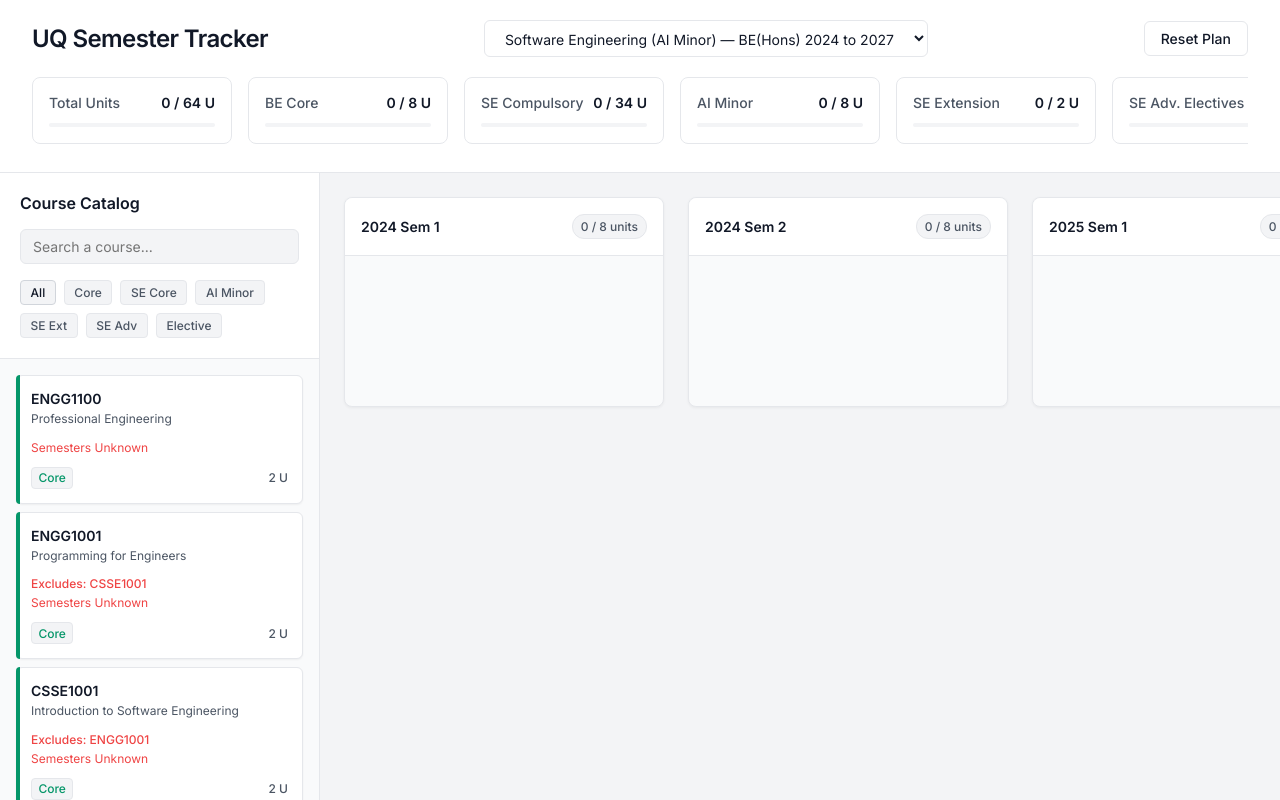
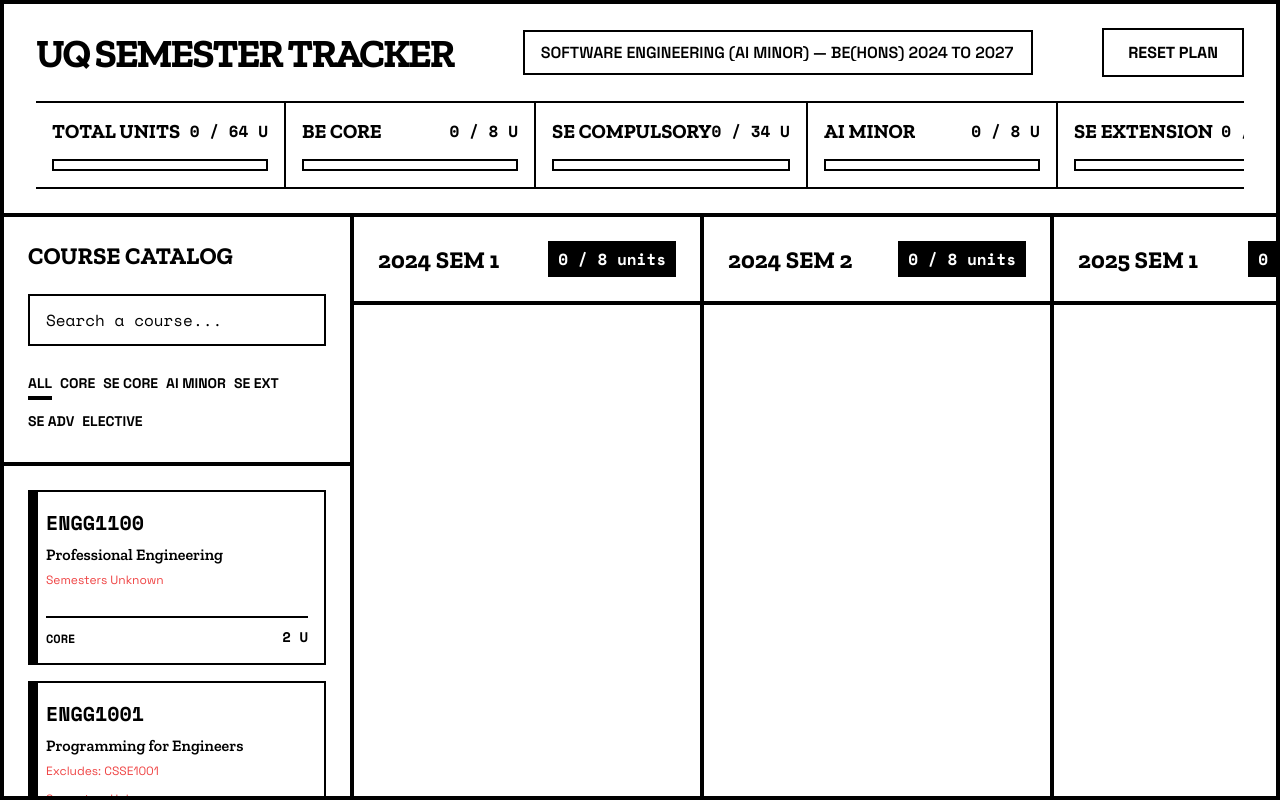
Before and after one commit to dhirenmalik/uq-tracker, a plain HTML site: page index.html in a window 1280 px wide. Drawn offline with nearby package versions, Linux system fonts and the light colour scheme; no server answers.

Commit message:
style: apply brutalist editorial redesign

```diff
--- a/index.html
+++ b/index.html
@@ -4,7 +4,7 @@
   <meta charset="UTF-8">
   <title>UQ Semester Tracker | Software Engineering + AI Minor</title>
   <link rel="stylesheet" href="styles.css">
-  <link href="https://fonts.googleapis.com/css2?family=Inter:wght@300;400;500;600;700&display=swap" rel="stylesheet">
+  <link href="https://fonts.googleapis.com/css2?family=Space+Grotesk:wght@400;600;700&family=Space+Mono:wght@400;700&family=Zilla+Slab:wght@600;700&display=swap" rel="stylesheet">
 </head>
 <body>
   <div class="app-container">
--- a/styles.css
+++ b/styles.css
@@ -1,26 +1,31 @@
 :root {
-  --bg-color: #f3f4f6;
+  --bg-color: #ffffff;
   --surface-color: #ffffff;
-  --column-bg: #f9fafb;
-  --border-color: #e5e7eb;
-  --text-primary: #111827;
-  --text-secondary: #4b5563;
-  --accent-color: #2563eb;
-  --accent-hover: #1d4ed8;
+  --column-bg: #ffffff;
+  --border-color: #000000;
+  --text-primary: #000000;
+  --text-secondary: #000000;
+  --accent-color: #ff003c;
+  --accent-hover: #000000;
 
-  --cat-core: #059669;
-  --cat-se: #2563eb;
-  --cat-ai: #d97706;
-  --cat-ext: #7c3aed;
-  --cat-adv: #db2777;
-  --cat-elec: #475569;
+  --cat-core: #000000;
+  --cat-se: #ff003c;
+  --cat-ai: #ffea00;
+  --cat-ext: #0000ff;
+  --cat-adv: #ff00ff;
+  --cat-elec: #00ff00;
+
+  --font-heading: "Zilla Slab", serif;
+  --font-body: "Space Grotesk", sans-serif;
+  --font-mono: "Space Mono", monospace;
 }
 
 * {
   box-sizing: border-box;
   margin: 0;
   padding: 0;
-  font-family: 'Inter', system-ui, -apple-system, sans-serif;
+  border-radius: 0 !important;
+  box-shadow: none !important;
 }
 
 body {
@@ -28,22 +33,24 @@ body {
   color: var(--text-primary);
   height: 100vh;
   overflow: hidden;
+  font-family: var(--font-body);
+  -webkit-font-smoothing: antialiased;
 }
 
 .app-container {
   display: flex;
   flex-direction: column;
   height: 100vh;
+  border: 4px solid var(--border-color);
 }
 
-/* Header */
 .glass-header {
   background: var(--surface-color);
-  border-bottom: 1px solid var(--border-color);
-  padding: 1.25rem 2rem;
+  border-bottom: 4px solid var(--border-color);
+  padding: 1.5rem 2rem;
   display: flex;
   flex-direction: column;
-  gap: 1.25rem;
+  gap: 1.5rem;
   z-index: 10;
 }
 
@@ -54,100 +61,110 @@ body {
 }
 
 .header-main h1 {
-  font-size: 1.5rem;
-  font-weight: 600;
+  font-family: var(--font-heading);
+  font-size: 2.5rem;
+  font-weight: 700;
   color: var(--text-primary);
-  letter-spacing: -0.025em;
+  text-transform: uppercase;
+  letter-spacing: -0.05em;
 }
 
 .degree-select {
   background: var(--surface-color);
   color: var(--text-primary);
-  border: 1px solid var(--border-color);
-  padding: 0.5rem 1rem;
-  border-radius: 6px;
-  font-size: 0.875rem;
-  font-family: inherit;
+  border: 2px solid var(--border-color);
+  padding: 0.75rem 1rem;
+  font-size: 1rem;
+  font-family: var(--font-body);
+  font-weight: 600;
   cursor: pointer;
   outline: none;
-  transition: border-color 0.15s ease;
+  appearance: none;
+  text-transform: uppercase;
 }
 
-.degree-select:hover, .degree-select:focus {
-  border-color: var(--accent-color);
+.degree-select:hover,
+.degree-select:focus {
+  background: var(--text-primary);
+  color: var(--surface-color);
 }
 
 .premium-btn {
   background: var(--surface-color);
   color: var(--text-primary);
-  border: 1px solid var(--border-color);
-  padding: 0.5rem 1rem;
-  border-radius: 6px;
-  font-size: 0.875rem;
-  font-weight: 500;
+  border: 2px solid var(--border-color);
+  padding: 0.75rem 1.5rem;
+  font-size: 1rem;
+  font-family: var(--font-body);
+  font-weight: 700;
+  text-transform: uppercase;
   cursor: pointer;
-  transition: all 0.15s ease;
+  transition: none;
 }
 
 .premium-btn:hover {
-  background: #f3f4f6;
-  border-color: #d1d5db;
+  background: var(--text-primary);
+  color: var(--surface-color);
 }
 
-/* Progress Dashboard */
 .progress-dashboard {
   display: flex;
-  gap: 1rem;
+  gap: 0;
   overflow-x: auto;
-  padding-bottom: 0.5rem;
+  border-top: 2px solid var(--border-color);
+  border-bottom: 2px solid var(--border-color);
 }
 
 .progress-widget {
   background: var(--surface-color);
-  border: 1px solid var(--border-color);
-  border-radius: 8px;
+  border-right: 2px solid var(--border-color);
   padding: 1rem;
-  min-width: 200px;
+  min-width: 250px;
   flex-shrink: 0;
   display: flex;
   flex-direction: column;
-  gap: 0.75rem;
+  gap: 1rem;
+}
+
+.progress-widget:last-child {
+  border-right: none;
 }
 
 .progress-header {
   display: flex;
   justify-content: space-between;
-  align-items: center;
+  align-items: flex-end;
 }
 
 .progress-title {
-  font-weight: 500;
-  font-size: 0.875rem;
-  color: var(--text-secondary);
+  font-family: var(--font-heading);
+  font-weight: 700;
+  font-size: 1.25rem;
+  color: var(--text-primary);
+  text-transform: uppercase;
 }
 
 .progress-counts {
-  font-size: 0.875rem;
-  font-weight: 600;
+  font-family: var(--font-mono);
+  font-size: 1rem;
+  font-weight: 700;
   color: var(--text-primary);
 }
 
 .progress-bar-bg {
   width: 100%;
-  height: 4px;
-  background: #f3f4f6;
-  border-radius: 2px;
+  height: 12px;
+  background: var(--surface-color);
+  border: 2px solid var(--border-color);
   overflow: hidden;
 }
 
 .progress-bar-fill {
   height: 100%;
-  background: var(--accent-color);
-  border-radius: 2px;
-  transition: width 0.3s ease;
+  background: var(--text-primary);
+  transition: none;
 }
 
-/* Main Content */
 .main-content {
   display: flex;
   flex: 1;
@@ -155,45 +172,48 @@ body {
   background: var(--bg-color);
 }
 
-/* Catalog Sidebar */
 .catalog-panel {
-  width: 320px;
+  width: 350px;
   background: var(--surface-color);
-  border-right: 1px solid var(--border-color);
+  border-right: 4px solid var(--border-color);
   display: flex;
   flex-direction: column;
   z-index: 5;
 }
 
 .catalog-header {
-  padding: 1.25rem;
-  border-bottom: 1px solid var(--border-color);
+  padding: 1.5rem;
+  border-bottom: 4px solid var(--border-color);
 }
 
 .catalog-header h2 {
-  font-size: 1rem;
-  font-weight: 600;
-  margin-bottom: 1rem;
+  font-family: var(--font-heading);
+  font-size: 1.5rem;
+  font-weight: 700;
+  margin-bottom: 1.5rem;
   color: var(--text-primary);
+  text-transform: uppercase;
 }
 
 .search-box input {
   width: 100%;
-  background: var(--bg-color);
-  border: 1px solid var(--border-color);
+  background: var(--surface-color);
+  border: 2px solid var(--border-color);
   color: var(--text-primary);
-  padding: 0.5rem 0.75rem;
-  border-radius: 6px;
-  font-size: 0.875rem;
+  padding: 0.75rem 1rem;
+  font-family: var(--font-mono);
+  font-size: 1rem;
   outline: none;
-  transition: border-color 0.15s, box-shadow 0.15s;
-  margin-bottom: 1rem;
+  margin-bottom: 1.5rem;
 }
 
 .search-box input:focus {
-  border-color: var(--accent-color);
-  box-shadow: 0 0 0 2px rgba(37, 99, 235, 0.1);
-  background: var(--surface-color);
+  background: var(--accent-color);
+  color: var(--surface-color);
+}
+
+.search-box input::placeholder {
+  color: var(--text-primary);
 }
 
 .cat-filters {
@@ -203,52 +223,61 @@ body {
 }
 
 .filter-pill {
-  background: var(--bg-color);
-  border: 1px solid var(--border-color);
-  color: var(--text-secondary);
-  padding: 0.25rem 0.6rem;
-  border-radius: 4px;
-  font-size: 0.75rem;
-  font-weight: 500;
+  background: var(--surface-color);
+  border: none;
+  border-bottom: 4px solid transparent;
+  color: var(--text-primary);
+  padding: 0.25rem 0;
+  font-family: var(--font-body);
+  font-size: 0.875rem;
+  font-weight: 700;
+  text-transform: uppercase;
   cursor: pointer;
-  transition: all 0.15s;
+  transition: none;
 }
 
-.filter-pill.active, .filter-pill:hover {
-  background: #f3f4f6;
+.filter-pill.active,
+.filter-pill:hover {
+  background: var(--surface-color);
   color: var(--text-primary);
-  border-color: #d1d5db;
+  border-bottom-color: var(--text-primary);
 }
 
 .course-list-container {
   flex: 1;
   overflow-y: auto;
-  padding: 1rem;
-  background: var(--column-bg);
+  padding: 1.5rem;
+  background: var(--surface-color);
 }
 
 .course-list {
   display: flex;
   flex-direction: column;
-  gap: 0.5rem;
+  gap: 1rem;
   min-height: 100px;
 }
 
-/* Draggable Course Cards */
 .course-card {
   background: var(--surface-color);
-  border: 1px solid var(--border-color);
-  border-radius: 6px;
-  padding: 0.875rem;
+  border: 2px solid var(--border-color);
+  padding: 1rem;
   cursor: grab;
   position: relative;
-  transition: border-color 0.15s, box-shadow 0.15s;
-  box-shadow: 0 1px 2px rgba(0, 0, 0, 0.05);
+  transition: none;
+  display: flex;
+  flex-direction: column;
+  gap: 0.5rem;
 }
 
 .course-card:hover {
-  border-color: #d1d5db;
-  box-shadow: 0 2px 4px rgba(0, 0, 0, 0.05);
+  background: var(--text-primary);
+  color: var(--surface-color);
+}
+
+.course-card:hover .course-code,
+.course-card:hover .course-name,
+.course-card:hover .course-units {
+  color: var(--surface-color);
 }
 
 .course-card:active {
@@ -256,137 +285,160 @@ body {
 }
 
 .course-card::before {
-  content: '';
+  content: "";
   position: absolute;
-  left: -1px;
-  top: -1px;
-  bottom: -1px;
-  width: 4px;
-  background: var(--bg-indicator, var(--accent-color));
-  border-top-left-radius: 6px;
-  border-bottom-left-radius: 6px;
+  left: -2px;
+  top: -2px;
+  bottom: -2px;
+  width: 8px;
+  background: var(--bg-indicator, var(--text-primary));
+  border: 2px solid var(--border-color);
+  border-right: none;
 }
 
 .course-code {
-  font-weight: 600;
-  font-size: 0.875rem;
+  font-family: var(--font-mono);
+  font-weight: 700;
+  font-size: 1.25rem;
   color: var(--text-primary);
-  margin-bottom: 0.25rem;
+  text-transform: uppercase;
 }
 
 .course-name {
-  font-size: 0.75rem;
-  color: var(--text-secondary);
-  margin-bottom: 0.75rem;
-  line-height: 1.4;
+  font-family: var(--font-heading);
+  font-size: 1rem;
+  font-weight: 600;
+  color: var(--text-primary);
+  line-height: 1.2;
 }
 
 .course-meta {
   display: flex;
   justify-content: space-between;
-  align-items: center;
-  font-size: 0.75rem;
-  font-weight: 500;
+  align-items: flex-end;
+  margin-top: 0.5rem;
+  border-top: 2px solid var(--border-color);
+  padding-top: 0.5rem;
 }
 
 .course-cat {
-  padding: 0.15rem 0.4rem;
-  border-radius: 4px;
-  background: #f3f4f6;
-  color: var(--bg-indicator, var(--text-secondary));
-  border: 1px solid var(--border-color);
+  font-family: var(--font-mono);
+  font-size: 0.75rem;
+  font-weight: 700;
+  text-transform: uppercase;
+  padding: 0;
+  background: transparent;
+  color: var(--text-primary);
+  border: none;
+}
+
+.course-card:hover .course-cat {
+  color: var(--surface-color);
 }
 
 .course-units {
-  color: var(--text-secondary);
+  font-family: var(--font-mono);
+  font-size: 0.875rem;
+  font-weight: 700;
+  color: var(--text-primary);
 }
 
-/* Semesters Grid (Kanban Board) */
 .semesters-grid {
   flex: 1;
-  padding: 1.5rem;
+  padding: 0;
   overflow-x: auto;
   overflow-y: hidden;
   display: flex;
   flex-direction: row;
-  gap: 1.5rem;
-  align-items: flex-start;
+  gap: 0;
+  align-items: stretch;
 }
 
-/* Semester Box (Kanban Column) */
 .semester-box {
-  background: var(--column-bg);
-  border: 1px solid var(--border-color);
-  border-radius: 8px;
+  background: var(--surface-color);
+  border-right: 4px solid var(--border-color);
   display: flex;
   flex-direction: column;
-  width: 320px;
-  min-width: 320px;
+  width: 350px;
+  min-width: 350px;
   max-height: 100%;
-  box-shadow: 0 1px 3px rgba(0,0,0,0.05);
+}
+
+.semester-box:last-child {
+  border-right: none;
 }
 
 .semester-header {
-  padding: 1rem;
-  border-bottom: 1px solid var(--border-color);
+  padding: 1.5rem;
+  border-bottom: 4px solid var(--border-color);
   display: flex;
   justify-content: space-between;
   align-items: center;
   background: var(--surface-color);
-  border-top-left-radius: 8px;
-  border-top-right-radius: 8px;
 }
 
 .semester-title {
-  font-weight: 600;
-  font-size: 0.875rem;
+  font-family: var(--font-heading);
+  font-weight: 700;
+  font-size: 1.5rem;
   color: var(--text-primary);
+  text-transform: uppercase;
 }
 
 .semester-units {
-  font-size: 0.75rem;
-  color: var(--text-secondary);
-  font-weight: 500;
-  background: var(--bg-color);
+  font-family: var(--font-mono);
+  font-size: 1rem;
+  color: var(--surface-color);
+  background: var(--text-primary);
+  font-weight: 700;
   padding: 0.25rem 0.5rem;
-  border-radius: 12px;
-  border: 1px solid var(--border-color);
+  border: 2px solid var(--border-color);
 }
 
 .semester-dropzone {
   flex: 1;
-  padding: 1rem;
+  padding: 1.5rem;
   display: flex;
   flex-direction: column;
-  gap: 0.75rem;
+  gap: 1rem;
   min-height: 150px;
   overflow-y: auto;
-  transition: background-color 0.15s;
+  background: var(--surface-color);
 }
 
 .semester-dropzone.drag-over {
-  background-color: #e5e7eb;
+  background-color: var(--accent-color);
 }
 
-/* Drag Ghost */
 .course-card.dragging {
-  opacity: 0.4;
-  border: 1px dashed var(--accent-color);
-  box-shadow: none;
+  background: var(--accent-color);
+  color: var(--surface-color);
+  border: 2px dashed var(--text-primary);
 }
 
-/* Scrollbars */
+.course-card.dragging .course-code,
+.course-card.dragging .course-name,
+.course-card.dragging .course-units,
+.course-card.dragging .course-cat {
+  color: var(--surface-color);
+}
+
 ::-webkit-scrollbar {
-  width: 8px;
-  height: 8px;
+  width: 16px;
+  height: 16px;
+  border-left: 2px solid var(--border-color);
+  border-top: 2px solid var(--border-color);
 }
 ::-webkit-scrollbar-track {
-  background: transparent;
+  background: var(--surface-color);
 }
 ::-webkit-scrollbar-thumb {
-  background: #d1d5db;
-  border-radius: 4px;
+  background: var(--text-primary);
+  border: 2px solid var(--surface-color);
 }
 ::-webkit-scrollbar-thumb:hover {
-  background: #9ca3af;
+  background: var(--accent-color);
 }
+::-webkit-scrollbar-corner {
+  background: var(--surface-color);
+}
```
